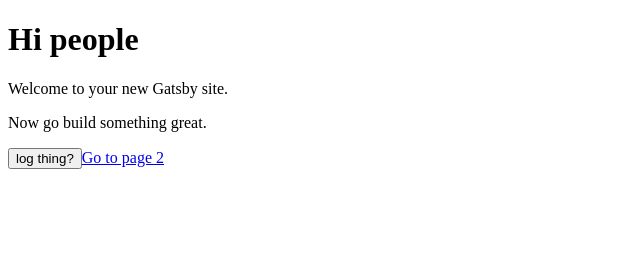
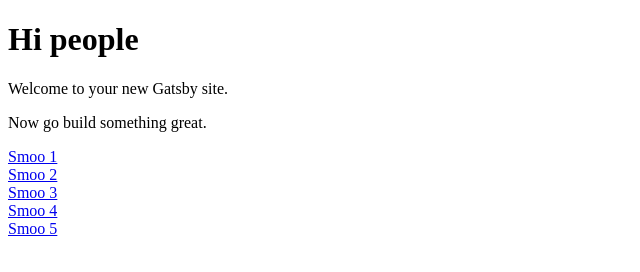
Before and after one commit to ianhenrysmith/pgg-static, a Gatsby site: page / in a window 1280 px wide. Shown: the whole page, without its empty margins (0-640 px from the left). Built offline with nearby package versions, Linux system fonts and the light colour scheme; Gatsby itself is replaced by a stand-in of ours.

Commit message:
added pages populated from products.json

```diff
--- a/package.json
+++ b/package.json
@@ -6,7 +6,9 @@
   "dependencies": {
     "gatsby": "^1.9.114",
     "gatsby-link": "^1.6.28",
-    "gatsby-plugin-react-helmet": "^1.0.8"
+    "gatsby-plugin-react-helmet": "^1.0.8",
+    "slash": "^1.0.0",
+    "slug": "^0.9.1"
   },
   "keywords": [
     "gatsby"
--- /dev/null
+++ b/src/data/products.json
@@ -0,0 +1,9 @@
+{
+  "products": [
+    { "title": "Smoo 1", "slug": "smoo-1"},
+    { "title": "Smoo 2", "slug": "smoo-2"},
+    { "title": "Smoo 3", "slug": "smoo-3"},
+    { "title": "Smoo 4", "slug": "smoo-4"},
+    { "title": "Smoo 5", "slug": "smoo-5"}
+  ]
+}
--- a/src/pages/index.js
+++ b/src/pages/index.js
@@ -1,5 +1,8 @@
 import React from "react";
 import Link from "gatsby-link";
+import _ from "lodash";
+
+import productsData from "../data/products.json"
 
 const logThing = () => { console.log("try the logging") }
 
@@ -8,8 +11,15 @@ const IndexPage = () => (
     <h1>Hi people</h1>
     <p>Welcome to your new Gatsby site.</p>
     <p>Now go build something great.</p>
-    <button onClick={logThing}>log thing?</button>
-    <Link to="/page-2/">Go to page 2</Link>
+    {
+      _.map(productsData.products, (product) => {
+        return (
+          <div className="product-link">
+            <a href={`/${product.slug}`}>{product.title}</a>
+          </div>
+        )
+      })
+    }
   </div>
 )
 
```
Also changed, not shown: gatsby-node.js (added, +18 -0 lines), src/templates/productPage.js (added, +20 -0 lines), 2 other files.
